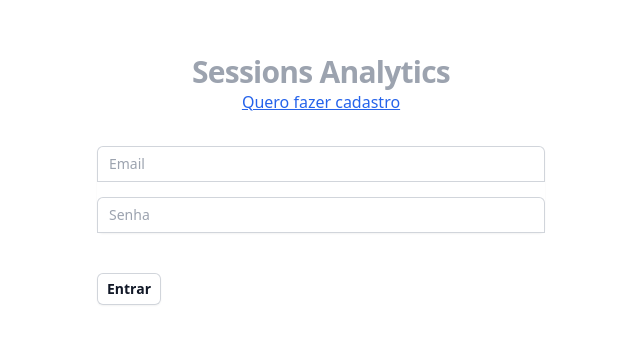
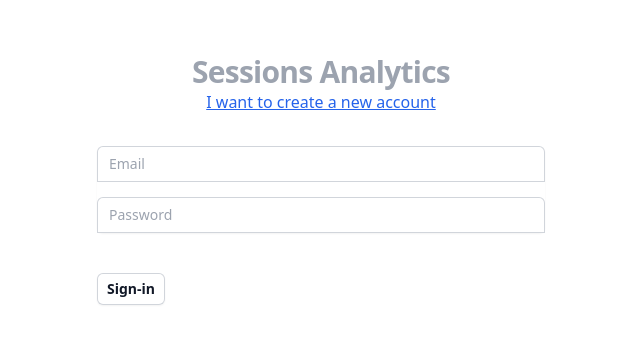
Before and after one commit to lnfernandobr/sessions-analytics, a React (Create React App) app in the folder packages/client/: page / in a window 1280 px wide. Shown: the part 221-564 px from the top of the page, without its empty margins (319-959 px from the left). Built offline with nearby package versions, Linux system fonts and the light colour scheme.

Commit message:
* Added an alert component (react-toastify lib) * Changed the text to english insted portuguese

```diff
--- a/packages/client/package.json
+++ b/packages/client/package.json
@@ -7,7 +7,8 @@
     "react": "^18.2.0",
     "react-dom": "^18.2.0",
     "react-router-dom": "^6.14.0",
-    "react-scripts": "5.0.1"
+    "react-scripts": "5.0.1",
+    "react-toastify": "^9.1.3"
   },
   "scripts": {
     "start": "react-scripts start",
--- a/packages/client/src/AppContainer.js
+++ b/packages/client/src/AppContainer.js
@@ -1,10 +1,14 @@
 import { App } from "./App";
 import { BrowserRouter } from "react-router-dom";
+
+import { ToastContainer } from "react-toastify";
+import "react-toastify/dist/ReactToastify.css";
 
 export const AppContainer = () => {
   return (
     <BrowserRouter>
       <App />
+      <ToastContainer />
     </BrowserRouter>
   );
 };
--- a/packages/client/src/login/Login.js
+++ b/packages/client/src/login/Login.js
@@ -1,6 +1,7 @@
-import { useState } from "react";
+import React, { useState } from "react";
 import { TextField } from "../components/TextField";
 import { Button } from "../components/Button";
+import { toast } from "react-toastify";
 
 export const Login = () => {
   const [isRegister, setIsRegister] = useState(false);
@@ -11,6 +12,7 @@ export const Login = () => {
 
   const onSubmit = async (event) => {
     event.preventDefault();
+    toast("You are logged in", { type: "info" });
   };
 
   return (
@@ -27,7 +29,7 @@ export const Login = () => {
               setIsRegister(!isRegister);
             }}
           >
-            {isRegister ? "Quero fazer login" : "Quero fazer cadastro"}
+            {isRegister ? "I want to login" : "I want to create a new account"}
           </span>
         </div>
 
@@ -39,8 +41,8 @@ export const Login = () => {
                 name="name"
                 value={form.name}
                 onChange={onChange}
-                placeholder="Nome"
-                label="Nome"
+                placeholder="Name"
+                label="Name"
               />
             )}
 
@@ -60,11 +62,11 @@ export const Login = () => {
               type="password"
               value={form.password}
               onChange={onChange}
-              placeholder="Senha"
-              label="Senha"
+              placeholder="Password"
+              label="Password"
             />
           </div>
-          <Button type="submit">{isRegister ? "Cadastrar" : "Entrar"}</Button>
+          <Button type="submit">{isRegister ? "Create account" : "Sign-in"}</Button>
         </form>
       </div>
     </div>
```
